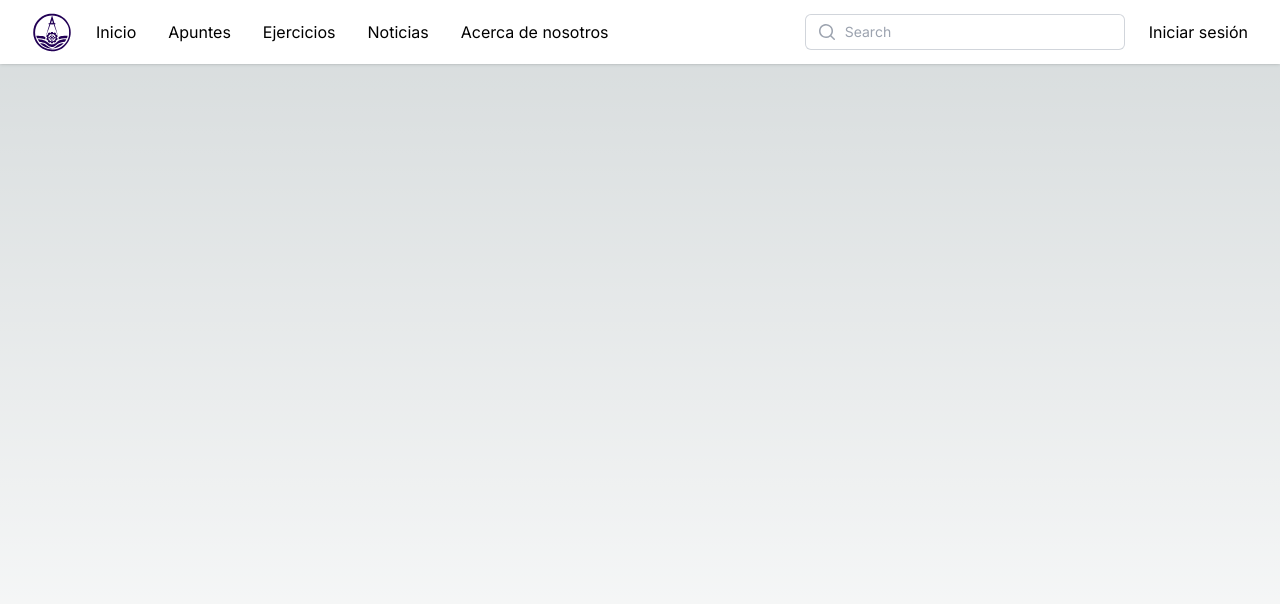
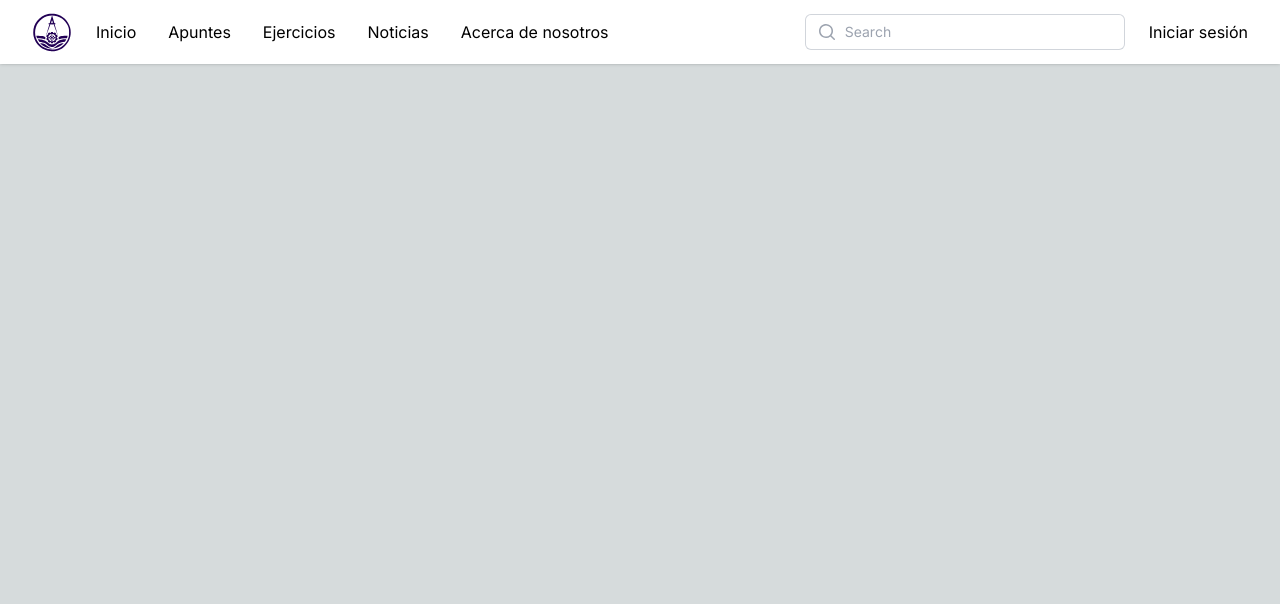
Before and after one commit to RodriguezRamirezGerardoOmar/disclosure-page-uac-omm, a Next.js app in the folder icpc-frontned/: page / in a window 1280 px wide. Shown: the top 604 px of the page. Built offline with nearby package versions, Linux system fonts and the light colour scheme.

Commit message:
Change (globals.css) Removed gradient background The linear gradient in globals.css was removed, leaving only the background color Current dark mode background was inserted in dark.json as "Secondary" Layout.tsx declares background color in dark mode as dark.secondary

```diff
--- a/icpc-frontned/src/app/globals.css
+++ b/icpc-frontned/src/app/globals.css
@@ -18,10 +18,5 @@
 
 body {
   color: rgb(var(--foreground-rgb));
-  background: linear-gradient(
-      to bottom,
-      transparent,
-      rgb(var(--background-end-rgb))
-    )
-    rgb(var(--background-start-rgb));
+  background: rgb(var(--background-start-rgb));
 }
--- a/icpc-frontned/src/app/layout.tsx
+++ b/icpc-frontned/src/app/layout.tsx
@@ -18,7 +18,7 @@ export default function RootLayout({
 }>) {
   return (
     <html lang="en">
-      <body className={classNames(inter.className,'dark:bg-gray-600')}>
+      <body className={classNames(inter.className,'dark:bg-secondary')}>
         <NavbarComponent />
         {children}
       </body>
--- a/icpc-frontned/src/data/dark.json
+++ b/icpc-frontned/src/data/dark.json
@@ -1,6 +1,6 @@
 {
     "primary": "#011526",
-    "secondary": "#3C93A7",
+    "secondary": "#374151",
     "accent": "#53C3DD",
     "complementary": "#F2DBAF",
     "error": "#f44336",
```
